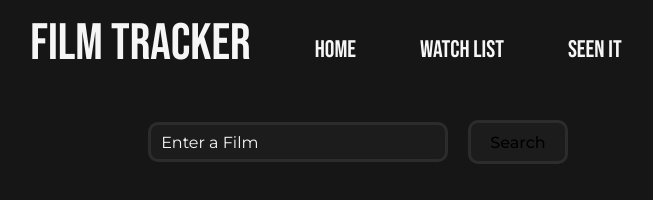
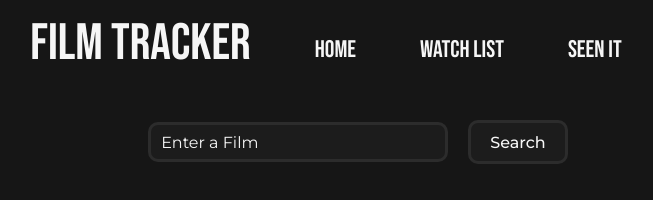
Before and after one commit to demuelle/cicd-demo, a React (Vite) app: page / in a window 1280 px wide. Shown: the top 200 px of the page, without its empty margins (282-935 px from the left). Built offline with nearby package versions, Linux system fonts and the light colour scheme.

Commit message:
Fixes button color

```diff
--- a/src/index.css
+++ b/src/index.css
@@ -84,6 +84,7 @@ main h1 {
 }
 
 button {
+  color: var(--priamry-color);
   border-radius: 10px;
   border: 3px solid var(--accent-color);
   padding: 0.6em 1.2em;
```
